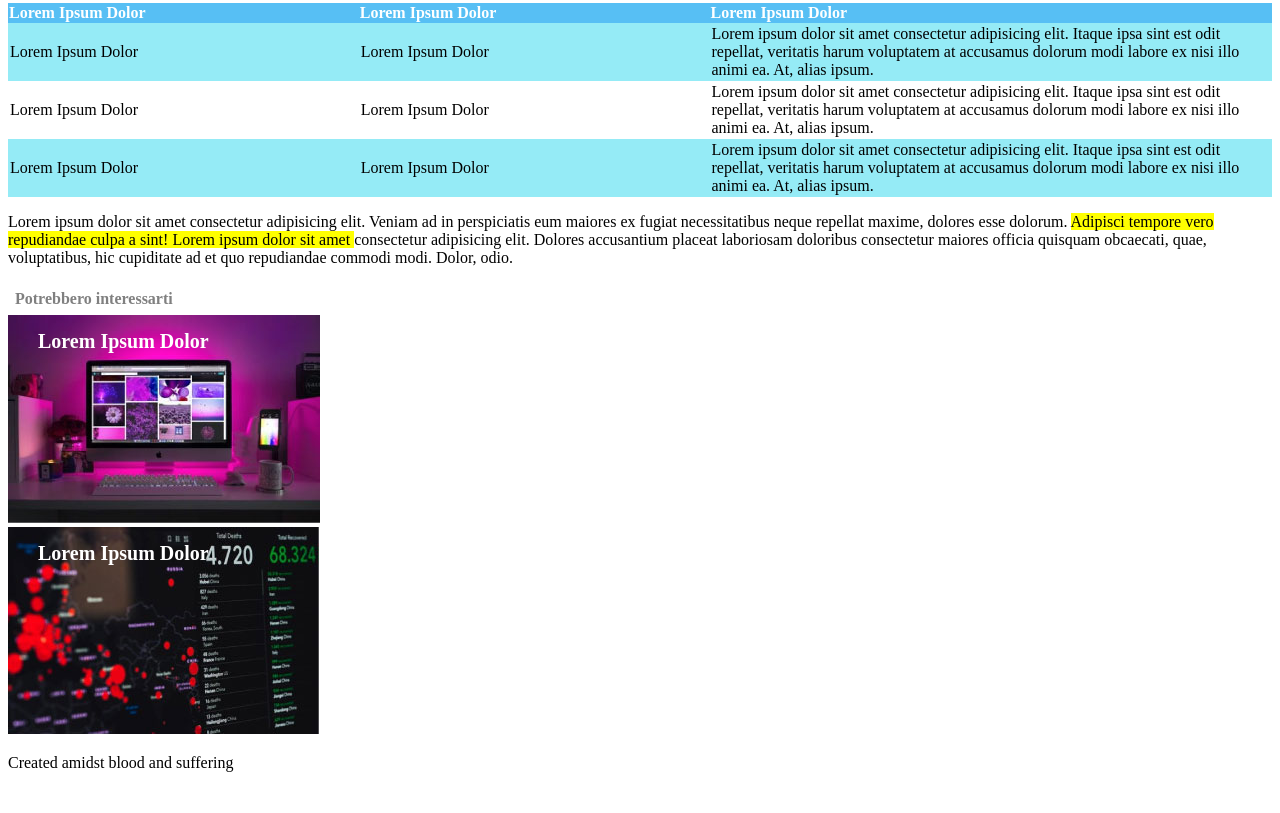
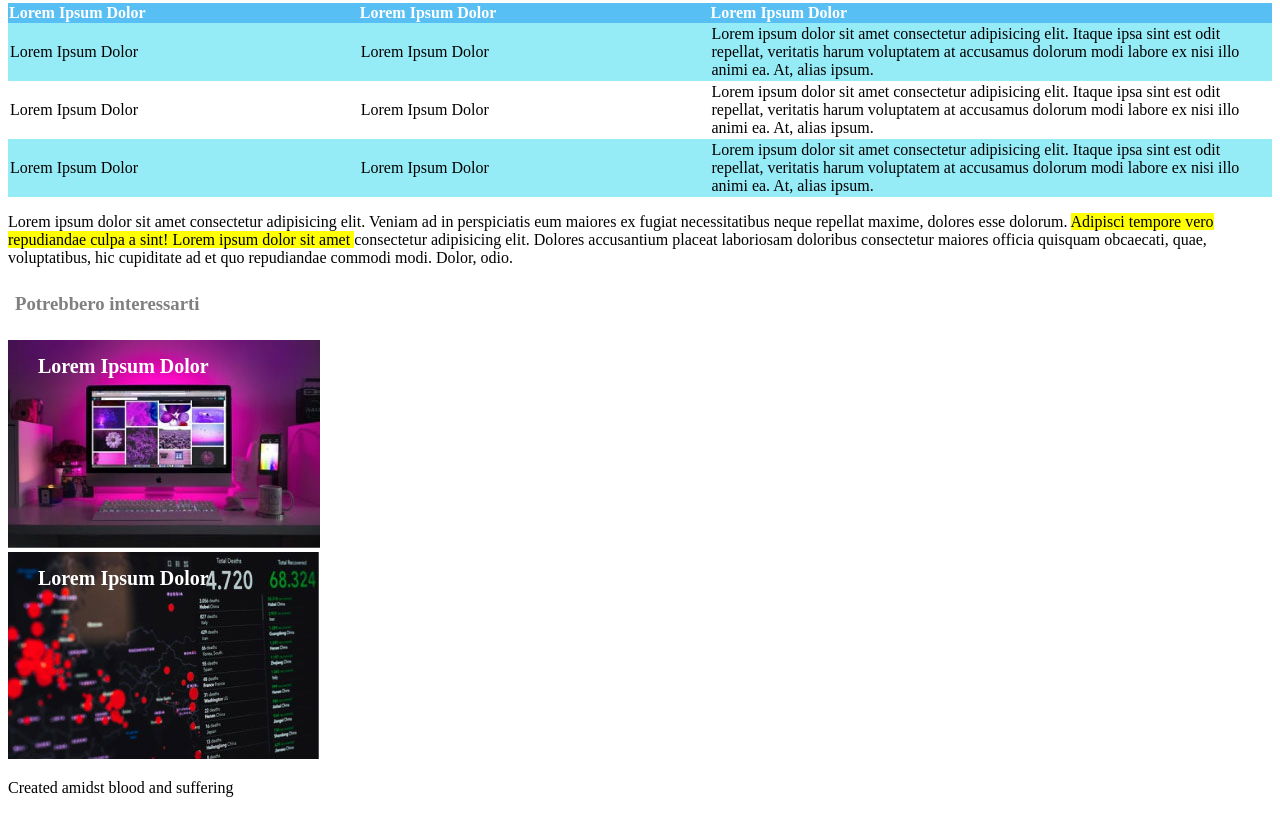
Before and after one commit to serena-peschiaroli/html-css-booleaner, a plain HTML site: page index.html in a window 1280 px wide. Shown: the part 754-1567 px from the top of the page. Before the commit the page ends 1542 px from the top, so only its background shows below. Drawn offline with Linux system fonts and the light colour scheme.

Commit message:
Fix: bottom images section

```diff
--- a/index.html
+++ b/index.html
@@ -92,7 +92,8 @@
     <!-- /sect paragraph2 -->
     <!-- sect img -->
     <section>
-        <span class="imghead"> Potrebbero interessarti</span>
+
+        <h3 class="imghead"> Potrebbero interessarti</h3>
         <div class="bottom-imgs1">
             <img src="img/monitor.jpg" alt="">
             <span class="caption2">
@@ -108,7 +109,6 @@
     </section>
     <!-- /sect img -->
     </main>
-
     <footer>
         <p>Created amidst blood and suffering</p>
 
```
